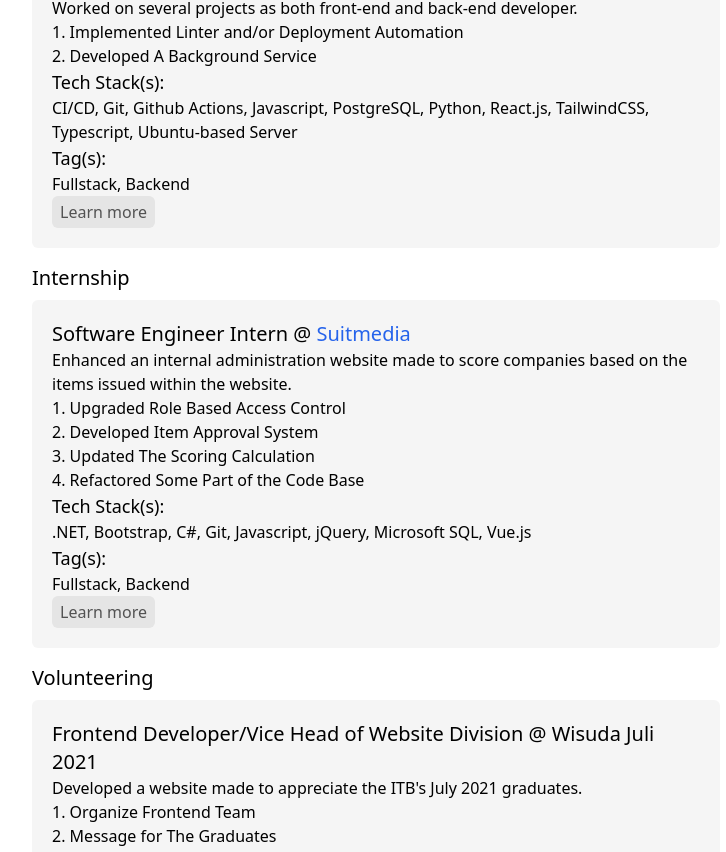
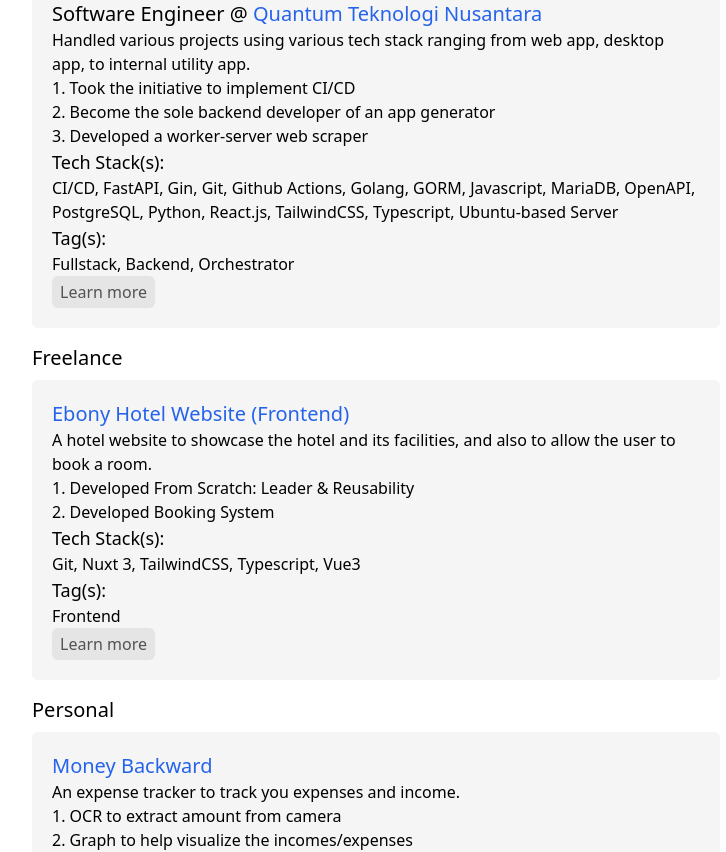
Before and after one commit to jeremiaaxel/jeremiaaxel.github.io, a SvelteKit app: page / in a window 1280 px wide. Shown: the part 1146-1998 px from the top of the page, without its empty margins (264-990 px from the left). Built offline with nearby package versions, Linux system fonts and the light colour scheme.

Commit message:
chore: update data with freelance, personal, and fulltime

```diff
--- a/src/lib/data/data.json
+++ b/src/lib/data/data.json
@@ -1,5 +1,45 @@
 {
 	"projects": [
+		{
+			"type": "freelance",
+			"name": "Ebony Hotel Website (Frontend)",
+			"description": "A hotel website to showcase the hotel and its facilities, and also to allow the user to book a room.",
+			"url": "https://hotel-ebony-batulicin-fe.vercel.app/",
+			"tasks": [
+				{
+					"name": "Developed From Scratch: Leader & Reusability",
+					"description": "Developed the frontend from scratch using Nuxt3 and TailwindCSS. Developed by a team of 2, and act as the leader. Developed by separating the website into components for reusability."
+				},
+				{
+					"name": "Developed Booking System",
+					"description": "Developed room selection and user form to book a room and send the data to the backend."
+				}
+			],
+			"techStacks": ["Nuxt 3", "Vue3", "Typescript", "TailwindCSS", "Git"],
+			"tags": ["frontend"]
+		},
+		{
+			"type": "personal",
+			"name": "Money Backward",
+			"description": "An expense tracker to track you expenses and income.",
+			"url": "https://moneybackward.jeremiaaxel.my.id",
+			"tasks": [
+				{
+					"name": "OCR to extract amount from camera",
+					"description": "Inputing amount manually every time is a pain, especially currencies with lots of zeroes like Rupiah (IDR). Implemented OCR to extract amount from camera and input it to the amount field."
+				},
+				{
+					"name": "Graph to help visualize the incomes/expenses",
+					"description": "Use the graph to see the usage of your money, budget, and incomes."
+				},
+				{
+					"name": "OpenAPI for API Documentation",
+					"description": "APIs are documented using OpenAPI and generated using Go-Swagger."
+				}
+			],
+			"techStacks": ["Quasar", "Vue", "Typescript", "Git", "Gin", "Golang", "GORM", "PostgreSQL", "Nginx", "Github Actions", "AWS EC2", "OpenAPI"],
+			"tags": ["fullstack", "backend", "frontend", "personal"]
+		},
 		{
 			"type": "personal",
 			"name": "This Website",
@@ -27,19 +67,23 @@
 			"name": "Software Engineer",
 			"organization": "Quantum Teknologi Nusantara",
 			"organizationUrl": "https://quantumteknologi.com",
-			"description": "Worked on several projects as both front-end and back-end developer.",
+			"description": "Handled various projects using various tech stack ranging from web app, desktop app, to internal utility app.",
 			"tasks": [
 				{
-					"name": "Implemented Linter and/or Deployment Automation",
-					"description": "Using Github Actions, I implemented linter and/or deployment automation for the backend and frontend of the project. The automation is triggered on every push to the GitHub. This automation allows the team to make sure the code quality and deploy the project without having to manually build and deploy the project."
+					"name": "Took the initiative to implement CI/CD",
+					"description": "To automate deployment to server, I implemented CI/CD using Github Action which then adopted in other projects as well. The automation is triggered on every push to main branch in the GitHub."
 				},
 				{
-					"name": "Developed A Background Service",
-					"description": "Developed a background service to process an entity that includes calling third party API. Developed also a queue system for the entities to be processed."
+					"name": "Become the sole backend developer of an app generator",
+					"description": "Become the only backend developer for a project that take user input and process them in the background. The process includes calling third party API. Developed also a queue system for the entities to be processed."
+				},
+				{
+					"name": "Developed a worker-server web scraper",
+					"description": "Developed a web scraper that uses worker-server architecture to manage the scraping process on multiple local machines, and integrated with other existing web applications. Developed by a team of two, and working collaboratively."
 				}
 			],
-			"techStacks": ["Python", "PostgreSQL", "React.js","Javascript", "Typescript", "TailwindCSS", "Github Actions", "Git", "Ubuntu-based Server", "CI/CD"],
-			"tags": ["fullstack", "backend"]
+			"techStacks": ["FastAPI","Python", "PostgreSQL","MariaDB", "React.js","Javascript", "Typescript", "TailwindCSS", "Github Actions", "Git", "Ubuntu-based Server", "CI/CD", "Gin", "Golang", "GORM", "OpenAPI"],
+			"tags": ["fullstack", "backend", "orchestrator"]
 		},
 		{
 			"type": "internship",
--- a/src/routes/+page.svelte
+++ b/src/routes/+page.svelte
@@ -19,7 +19,7 @@
 	import { fade, fly } from 'svelte/transition';
 	import { linear } from 'svelte/easing';
 
-	const projectPriorities = ['fulltime', 'internship', 'volunteering', 'school', 'personal'];
+	const projectPriorities = ['fulltime', 'freelance', 'personal', 'internship', 'volunteering', 'school'];
 
 	const profile: Profile = profileJson;
 	const { projects, technologies } = dataJson;
```
